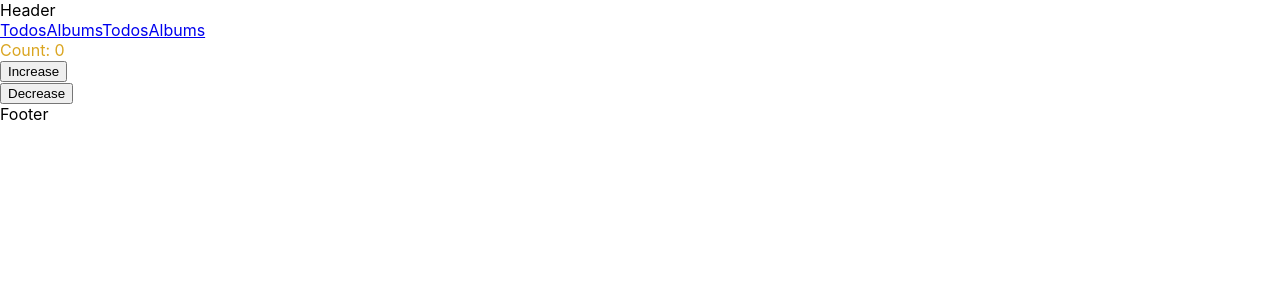
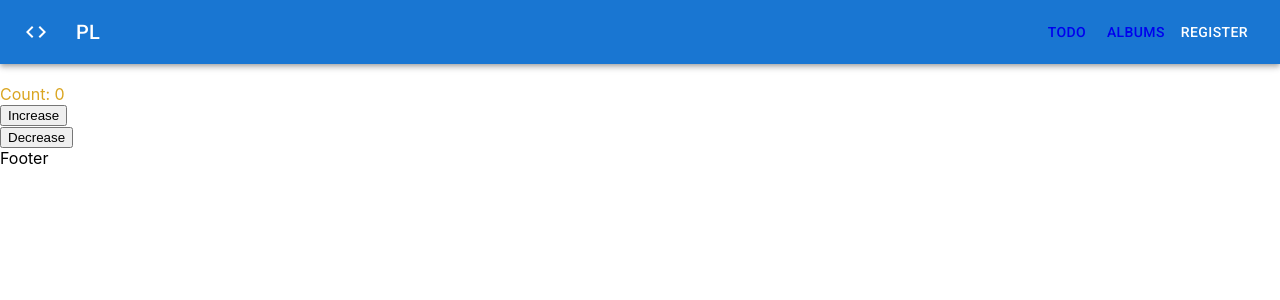
Before and after one commit to PhuocLoc3012/pratice-react, a React (Create React App) app: page / in a window 1280 px wide. Shown: the top 300 px of the page. Built offline with nearby package versions, Linux system fonts and the light colour scheme; the HTML template or start-up script is replaced by a standard one.

Commit message:
add header layout

```diff
--- a/package.json
+++ b/package.json
@@ -3,9 +3,12 @@
   "version": "0.1.0",
   "private": true,
   "dependencies": {
+    "@emotion/react": "^11.13.3",
+    "@emotion/styled": "^11.13.0",
     "@hookform/error-message": "^2.0.1",
     "@hookform/resolvers": "^3.9.1",
-    "@material-ui/core": "^4.12.4",
+    "@mui/icons-material": "^6.1.7",
+    "@mui/material": "^6.1.7",
     "@reduxjs/toolkit": "^2.3.0",
     "@testing-library/jest-dom": "^5.17.0",
     "@testing-library/react": "^13.4.0",
@@ -18,6 +21,7 @@
     "react-redux": "^9.1.2",
     "react-router-dom": "^6.26.1",
     "react-scripts": "5.0.1",
+    "styled-components": "^6.1.13",
     "web-vitals": "^2.1.4",
     "yup": "^1.4.0",
     "zod": "^3.23.8"
--- a/src/App.js
+++ b/src/App.js
@@ -6,10 +6,18 @@
 import ColorBox from "./components/ColorBox";
 import { Link, NavLink, Route, Routes } from "react-router-dom";
 import NotFound from "./components/NotFound";
-import { Switch } from "@material-ui/core";
 import { useEffect } from "react";
 import productApi from "./api/productApi";
 import CounterFeature from "./features/Counter";
+
+import styled from 'styled-components'
+import Header from "components/Header";
+const Title = styled.h1`
+  text-align: center,
+  font-weight: bold,
+  color: ${(props) => props.color || 'green'}
+`;
+
 
 function App() {
 
@@ -27,12 +35,11 @@
 
   return (
     <div className="App">
-      Header
+      <Header />
       <br/>
-      <Link to="/todos">Todos</Link>
-      <Link to="/albums">Albums</Link>
-      <NavLink to="/todos">Todos</NavLink>
-      <NavLink to="/albums">Albums</NavLink>
+      {/* <Link to="/todos">Todos</Link>
+      <Link to="/albums">Albums</Link> */}
+
 
       <Routes>
         {/* Nested Routing */}
--- a/src/components/Header/index.jsx
+++ b/src/components/Header/index.jsx
@@ -1,16 +1,40 @@
-import React from 'react';
-import PropTypes from 'prop-types';
-import './styles.scss';
-Header.propTypes = {
+import * as React from 'react';
+import AppBar from '@mui/material/AppBar';
+import Box from '@mui/material/Box';
+import Toolbar from '@mui/material/Toolbar';
+import Typography from '@mui/material/Typography';
+import Button from '@mui/material/Button';
+import IconButton from '@mui/material/IconButton';
+import MenuIcon from '@mui/icons-material/Menu';
+import CodeIcon from '@mui/icons-material/Code';
+import { NavLink } from 'react-router-dom';
+export default function Header() {
 
-};
-
-function Header(props) {
-    return (
-        <div>
-
-        </div>
-    );
+  return (
+    <Box sx={{ flexGrow: 1 }}>
+      <AppBar position="static">
+        <Toolbar>
+          <IconButton
+            size="large"
+            edge="start"
+            color="inherit"
+            aria-label="menu"
+            sx={{ mr: 2 }}
+          >
+            <CodeIcon/>
+          </IconButton>
+          <Typography variant="h6" component="div" sx={{ flexGrow: 1 }}>
+            PL
+          </Typography>
+          <NavLink to="/todos">
+            <Button color="inherit">Todo</Button>
+          </NavLink>
+          <NavLink to="/albums">
+            <Button color="inherit">Albums</Button>
+          </NavLink>
+          <Button color="inherit">  Register</Button>
+        </Toolbar>
+      </AppBar>
+    </Box>
+  );
 }
-
-export default Header;
--- a/src/components/form-controls/InputField/index.jsx
+++ b/src/components/form-controls/InputField/index.jsx
@@ -1,6 +1,6 @@
 import React from "react";
 import PropTypes from "prop-types";
-import { TextField } from "@material-ui/core";
+import TextField from '@mui/material/TextField';
 import { isDisabled } from "@testing-library/user-event/dist/utils";
 import { Controller } from "react-hook-form";
 
```
Also changed, not shown: 2 other files (tests, documents, lock files or other folders).
